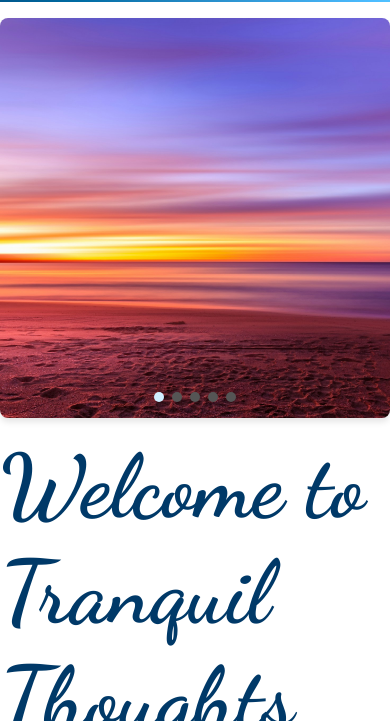
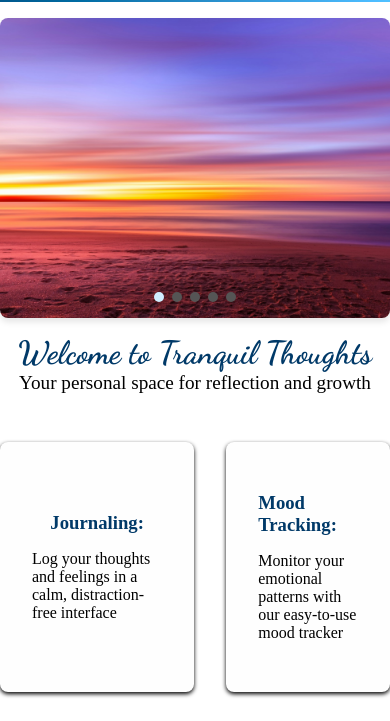
Before and after one commit to sduane20/capstone_project, a website: page index.html in a window 390 px wide. Shown: the part 123-844 px from the top of the page. Drawn offline with Linux system fonts and the light colour scheme; grey boxes are pictures that could not be loaded; a web font is replaced by a local one.

Commit message:
Updated media call in css file.

```diff
--- a/css/style.css
+++ b/css/style.css
@@ -264,7 +264,7 @@ footer > span {
     margin-bottom: 1rem;
 }
 
-@media screen and (max-width: 530px){
+@media screen and (max-width: 768px){
     body {
         grid-template-rows: 125px 1fr 100px;
         grid-template-columns: 1fr;
@@ -304,6 +304,23 @@ footer > span {
         text-align: center;
     }
 
+    .hero-content h1 {
+        font-size: 2rem;
+    }
+
+    .hero-subtitle {
+        font-size: 1.2rem;
+    }
+
+    .carousel-slide {
+        height: 300px;
+    }
+
+    .function-card {
+        padding-left: 2rem;
+        padding-right: 2rem;
+    }
+
     footer > span{
         font-size: 1.3rem;
     }
```
